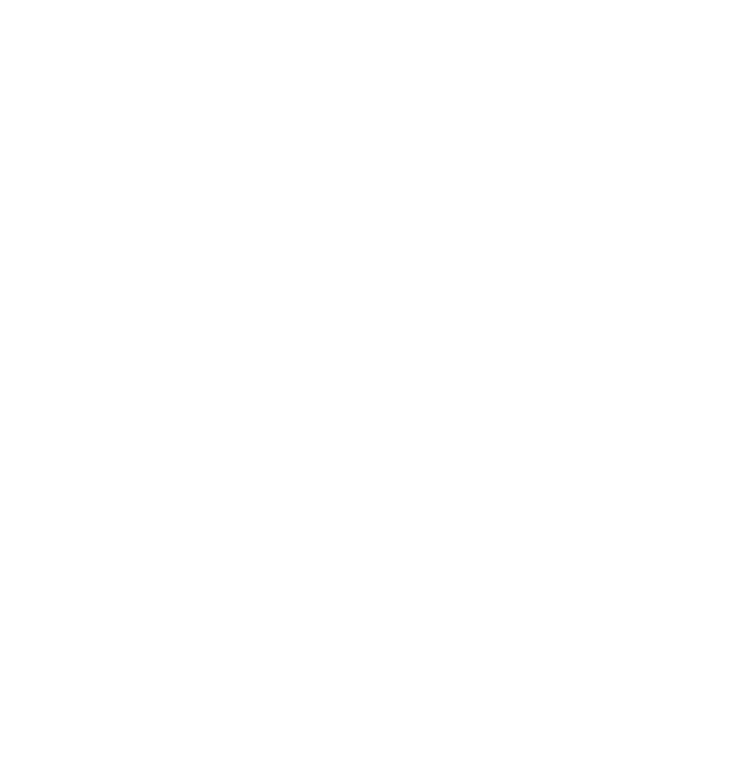
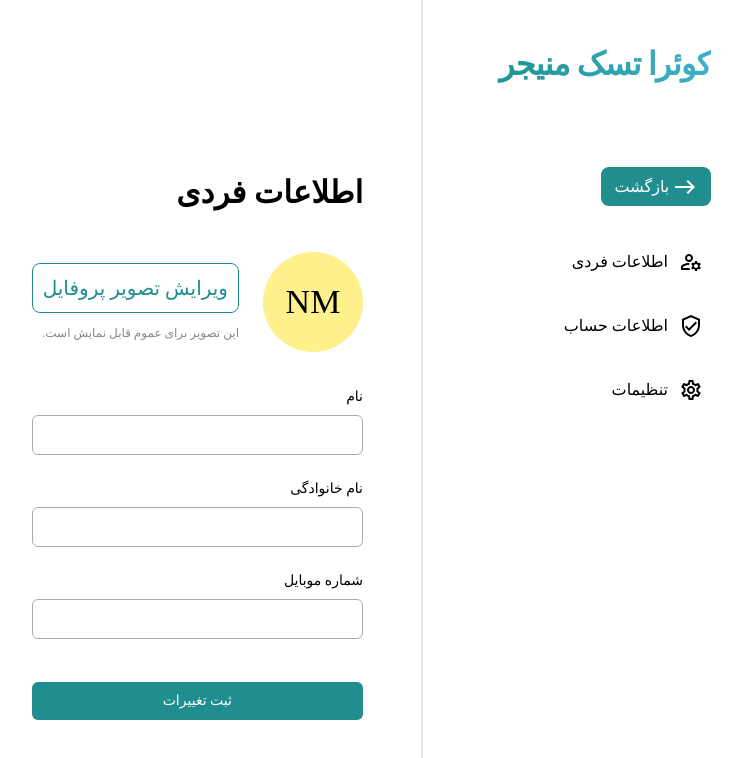
Before and after one commit to Quera-Spring-Front-end-Bootcamp/Group2-406, a React (Vite) app in the folder Quera-Project/: page /Profile in a window 1280 px wide. Before the commit this address had no page. Shown: the top 758 px of the page, without its empty margins (519-1261 px from the left). Built offline with nearby package versions, Linux system fonts and the light colour scheme.

Commit message:
edit routes profile

```diff
--- a/Quera-Project/src/App.jsx
+++ b/Quera-Project/src/App.jsx
@@ -1,6 +1,6 @@
 import './App.module.css';
 import { Routes, Route} from "react-router-dom";
-import { Forget, Login, Reset, Register, Main } from "./Pages";
+import { Forget, Login, Reset, Register, Main, Profile } from "./Pages";
 import {Layout} from "./components/Layout/Layout";
 
 function App() {
@@ -15,6 +15,7 @@
               <Route path="Forget" element={<Forget />} />
               <Route path="Reset" element={<Reset />} />
               <Route path="Main" element={<Main />} />
+              <Route path="Profile" element={<Profile />} />
             </Route>
         </Routes>
       </div>
--- a/Quera-Project/src/Pages/Main/Main.jsx
+++ b/Quera-Project/src/Pages/Main/Main.jsx
@@ -1,7 +1,7 @@
 /* eslint-disable no-const-assign */
 /* eslint-disable no-unused-vars */
 import { Aside, Footer,Newworkspace ,MainComponent, Header, ShareProject, ShareWorkspace, ShareTask, NewTask } from "../../components";
-import { useEffect, useState } from "react";
+import { useState } from "react";
 
 export const Main = () => {
     const Lesson = [
--- a/Quera-Project/src/Pages/Profile/InnerProfileAside.jsx
+++ b/Quera-Project/src/Pages/Profile/InnerProfileAside.jsx
@@ -10,10 +10,10 @@
       <aside dir='rtl' className=' border-solid border-l-2 border-gray-200 h-screen w-[340px] float-right flex flex-col pt-10  pr-[50px]'>
          <section className="  w-full bg-namegradient bg-clip-text text-transparent  float-right font-dana font-extrabold tracking-tight text-headerSize ">کوئرا تسک منیجر</section>
          <section className='mt-[79px] mb-10'>
-            <button className='h-[39px] w-[110px] text-white rounded-lg bg-[#208D8E]'><EastIcon/> بازگشت</button>
+            <button className='h-[39px] w-[110px] text-white rounded-lg bg-[#208D8E]' onClick={()=>{Navigate("../Main")}}><EastIcon/> بازگشت</button>
          </section>
          <div className='flex flex-col  ml-6 gap-8'>
-            <section onClick={()=>{Navigate("./Personal")}} style={{backgroundColor: location.pathname=="/Prof/Personal" ? "#C5FFFF":"transparent",fontWeight:location.pathname=="/Prof/Personal" ? "600":"500s"}} className='  rounded cursor-pointer flex flex-row font-dana pr-2 py-1  transition-all duration-300  gap-[11px]'><ManageAccountsIcon/><p>اطلاعات فردی</p></section>
+            <section onClick={()=>{Navigate("./")}} style={{backgroundColor: location.pathname=="/Prof/Personal" ? "#C5FFFF":"transparent",fontWeight:location.pathname=="/Prof/Personal" ? "600":"500s"}} className='  rounded cursor-pointer flex flex-row font-dana pr-2 py-1  transition-all duration-300  gap-[11px]'><ManageAccountsIcon/><p>اطلاعات فردی</p></section>
             <section onClick={()=>{Navigate("./Verify")}} style={{backgroundColor: location.pathname=="/Prof/Verify"? "#C5FFFF":"transparent",fontWeight: location.pathname=="/Prof/Verify"? "600":"500s"}} className='cursor-pointer flex rounded flex-row font-dana pr-2 py-1 transition-all duration-300 gap-[11px]'><VerifiedUserIcon/><p>اطلاعات حساب</p></section>
             <section onClick={()=>{Navigate("./Settings")}} style={{backgroundColor:location.pathname=="/Prof/Settings" ? "#C5FFFF":"transparent",fontWeight: location.pathname=="/Prof/Settings"? "600":"500s"}} className='cursor-pointer flex rounded flex-row font-dana pr-2 py-1 transition-all duration-300 gap-[11px]'><SettingsIcon/><p>تنظیمات</p></section>
          </div>
--- a/Quera-Project/src/Pages/Profile/Profile.jsx
+++ b/Quera-Project/src/Pages/Profile/Profile.jsx
@@ -10,7 +10,7 @@
       <>
          <ProfileAside/>
          <Routes>
-            <Route path="Personal" element={<Personal/>}/>
+            <Route path="/" element={<Personal/>}/>
             <Route path="Verify" element={<Verify/>}/>
             <Route path="Settings" element={<Settings/>}/>
          </Routes>
--- a/Quera-Project/src/Pages/index.js
+++ b/Quera-Project/src/Pages/index.js
@@ -3,3 +3,4 @@
 export {Reset} from './Reset/Reset';
 export {Login} from './Login/Login';
 export {Main} from './Main/Main';
+export {Profile} from './Profile/Profile';
--- a/Quera-Project/src/components/Main/Aside/ProfileAside.jsx
+++ b/Quera-Project/src/components/Main/Aside/ProfileAside.jsx
@@ -1,9 +1,11 @@
+import { useNavigate } from "react-router-dom";
 /* eslint-disable react/prop-types */
 
 export const ProfileAside = ({Name, Abb}) => {
+    const Navigate = useNavigate();
 
     return(
-        <article className="flex flex-row-reverse justify-start items-center w-full cursor-pointer">
+        <article className="flex flex-row-reverse justify-start items-center w-full cursor-pointer" onClick={()=>{Navigate("../Profile/")}}>
             <span className="rounded-full bg-yellow-200 w-[35px] h-[35px] ml-2 flex justify-center items-center text-sm">{Abb}</span>
             <span className="font-dana text-base font-medium">{Name}</span>
         </article>
```
